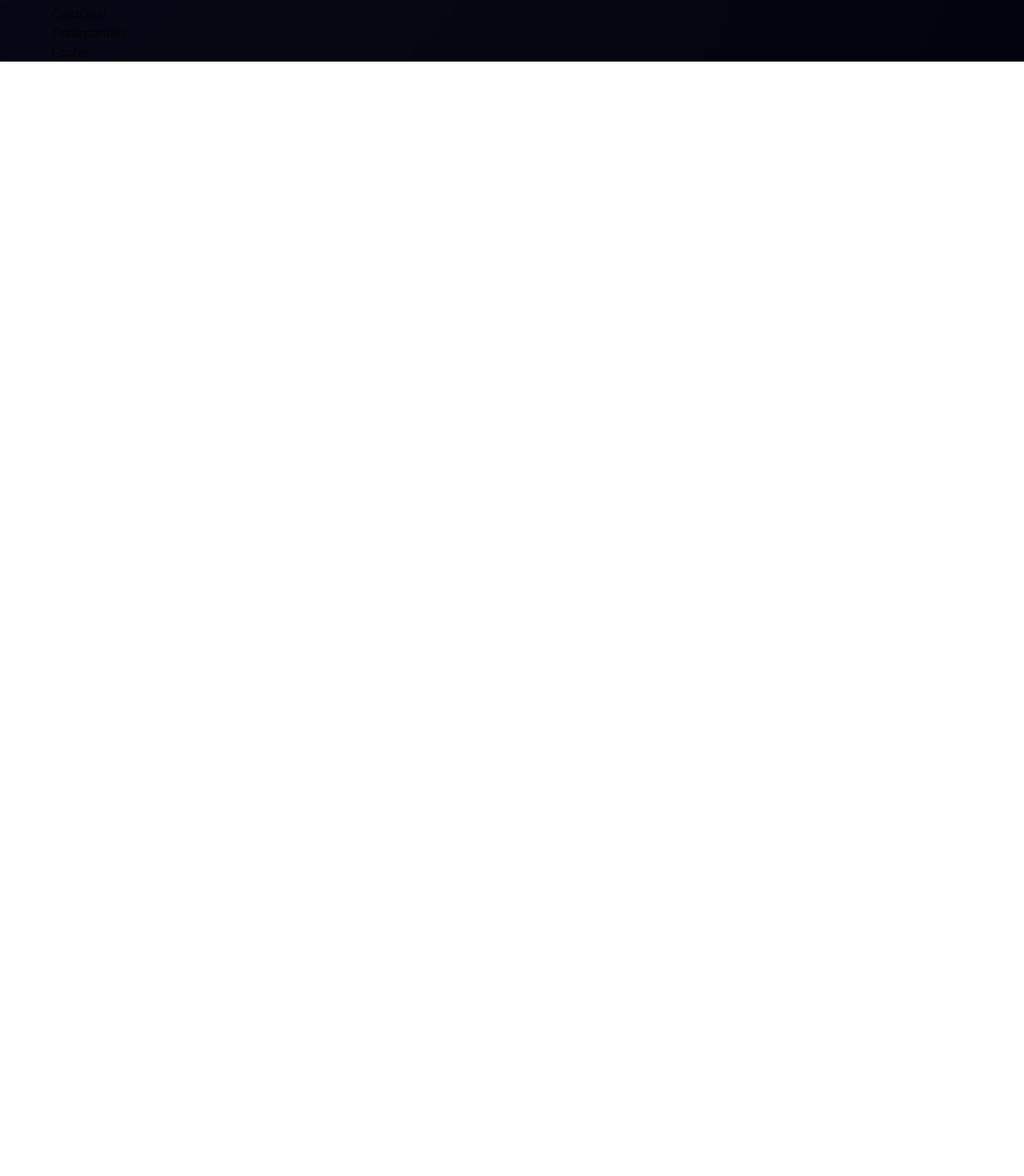
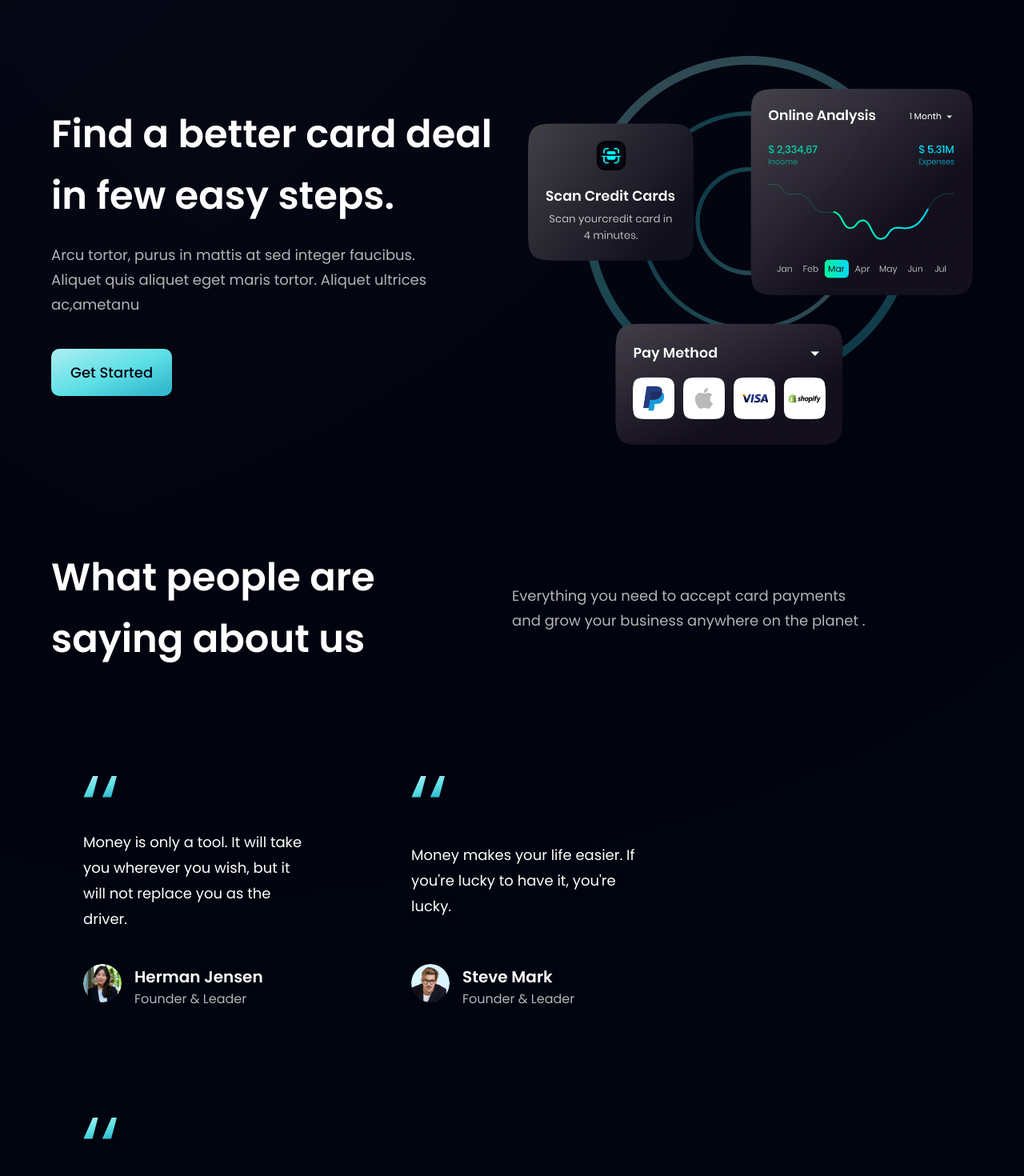
Before and after one commit to Dmitriy0642/tilewindcss_react, a React (Vite) app: page / in a window 1280 px wide. Shown: the part 2140-3610 px from the top of the page at 80% size. Before the commit the page ends 2217 px from the top, so only its background shows below. Built offline with nearby package versions, Linux system fonts and the light colour scheme.

Commit message:
finished-made-testimonials

```diff
--- a/src/components/Button.jsx
+++ b/src/components/Button.jsx
@@ -5,7 +5,7 @@
     <div>
       <button
         type="button"
-        className={`py-4 px-6 bg-blue-gradient font-poppins font-medium text-[18px] text-primary outline-none ${styles}`}
+        className={`py-4 px-6 bg-blue-gradient font-poppins font-medium text-[18px] text-primary outline-none ${styles} rounded-[10px]`}
       >
         Get Started
       </button>
--- a/src/components/CardDeal.jsx
+++ b/src/components/CardDeal.jsx
@@ -1,7 +1,27 @@
-import React from "react";
+import React from 'react'
+import { card } from '../assets'
+import styles, { layout } from '../style'
+import Button from './Button'
 
 const CardDeal = () => {
-  return <div>CardDeal</div>;
-};
+  return (
+    <section className={layout.section}>
+      <div className={layout.sectionInfo}>
+        <h2 className={styles.heading2}>
+          Find a better card deal <br className="sm:block hidden" /> in few easy
+          steps.
+        </h2>
+        <p className={`${styles.paragraph} max-w-[470px] mt-5`}>
+          Arcu tortor, purus in mattis at sed integer faucibus. Aliquet quis
+          aliquet eget maris tortor. Aliquet ultrices ac,ametanu
+        </p>
+        <Button styles="mt-10" />
+      </div>
+      <div className={layout.sectionImg}>
+        <img src={card} alt="card" className="w-[100%] h-[100%]" />
+      </div>
+    </section>
+  )
+}
 
-export default CardDeal;
+export default CardDeal
--- a/src/components/FeedbackCard.jsx
+++ b/src/components/FeedbackCard.jsx
@@ -1,7 +1,30 @@
-import React from "react";
+import React from 'react'
+import { quotes } from '../assets'
 
-const FeedbackCard = () => {
-  return <div>FeedbackCard</div>;
-};
+const FeedbackCard = ({ content, img, name, title }) => {
+  return (
+    <div className="flex justify-between flex-col px-10 py-12 rounded-[20px] max-w-[370px] md:mr-10 sm:mr-5 mr-0 my-5 feedback-card">
+      <img
+        src={quotes}
+        alt="doble_quotes"
+        className="w-[42px] h-[27px] object-contain"
+      />
+      <p className="font-poppins font-normal text-[18px] leading-[32px] text-white my-10">
+        {content}
+      </p>
+      <div className="flex flex-row">
+        <img src={img} alt={name} className="w-[48px] h-[48px] rounded-full" />
+        <div className="flex flex-col ml-4">
+          <h4 className="font-poppins font-semibold text-[20px] leading-[32px] text-white ">
+            {name}
+          </h4>
+          <p className="font-poppins font-normal text-[16px] leading-[24px] text-dimWhite ">
+            {title}
+          </p>
+        </div>
+      </div>
+    </div>
+  )
+}
 
-export default FeedbackCard;
+export default FeedbackCard
--- a/src/components/Testimonials.jsx
+++ b/src/components/Testimonials.jsx
@@ -1,7 +1,40 @@
-import React from "react";
+import React from 'react'
+import { feedback } from '../constants'
+import styles from '../style'
+import FeedbackCard from './FeedbackCard'
+import { logo } from '../assets'
 
 const Testimonials = () => {
-  return <div>Testimonials</div>;
-};
+  return (
+    <section
+      className={`${styles.paddingY} ${styles.flexCenter} flex-col relative`}
+      id="clients"
+    >
+      <div className="absolute z-[0] w-[60%] h-[60%] -right-[50%] rounded-full blue_gradient" />
+      <div className="w-full flex  justify-between items-center md:flex-row flex-col sm:mb-16 mb-6 relative z-[1]">
+        <h1 className={styles.heading2}>
+          What people are <br className="sm:block hidden" /> saying about us
+        </h1>
+        <div className="w-full md:mt-0 mt-6 ">
+          <p className={`${styles.paragraph} text-left max-w-[450px]`}>
+            Everything you need to accept card payments and grow your business
+            anywhere on the planet .
+          </p>
+        </div>
+      </div>
+      <div className="flex flex-wrap sm:justify-start justify-center w-full feedback-container relative z-[1]">
+        {feedback.map((item) => (
+          <FeedbackCard
+            key={item.id}
+            content={item.content}
+            img={item.img}
+            name={item.name}
+            title={item.title}
+          />
+        ))}
+      </div>
+    </section>
+  )
+}
 
-export default Testimonials;
+export default Testimonials
```
